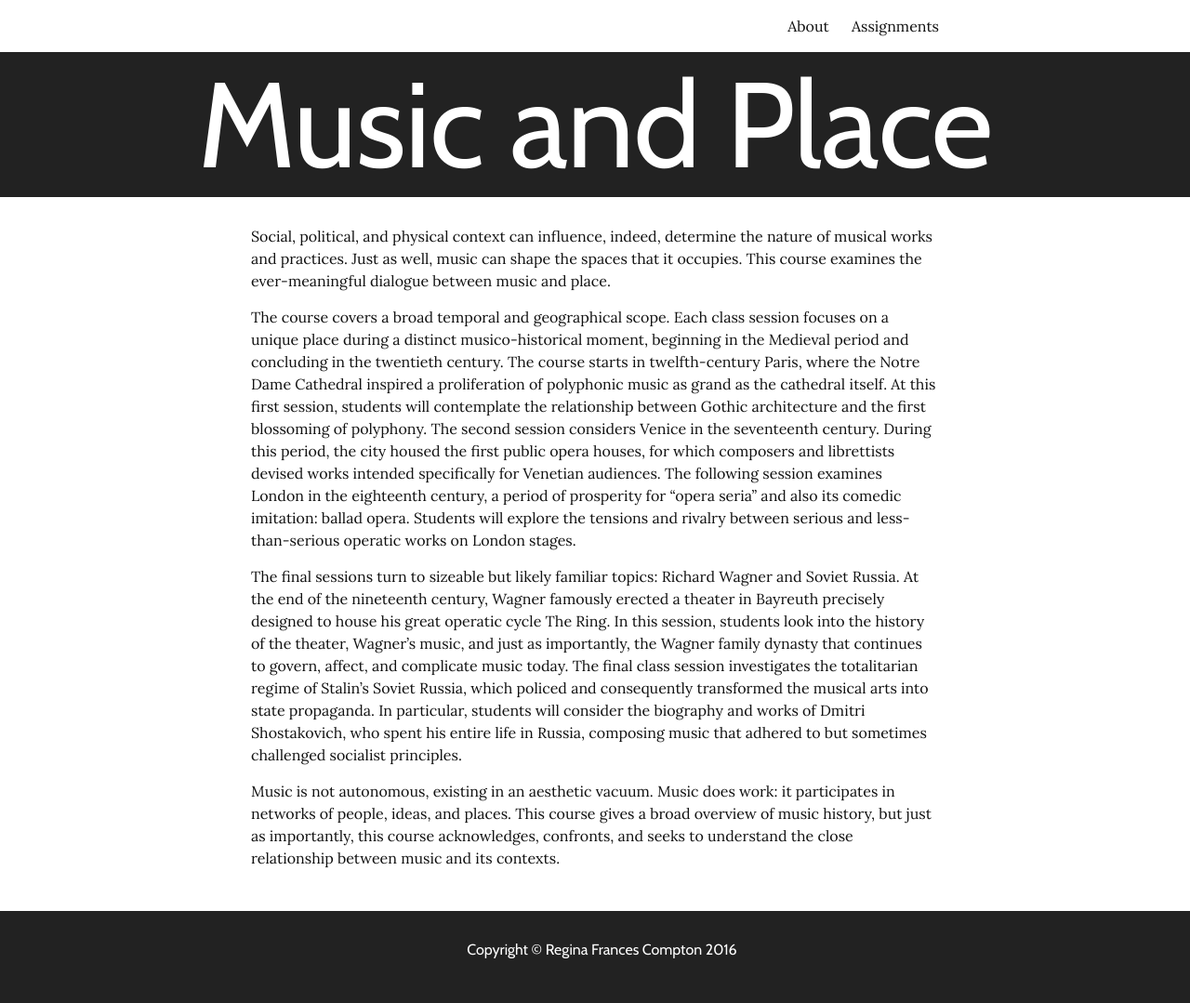
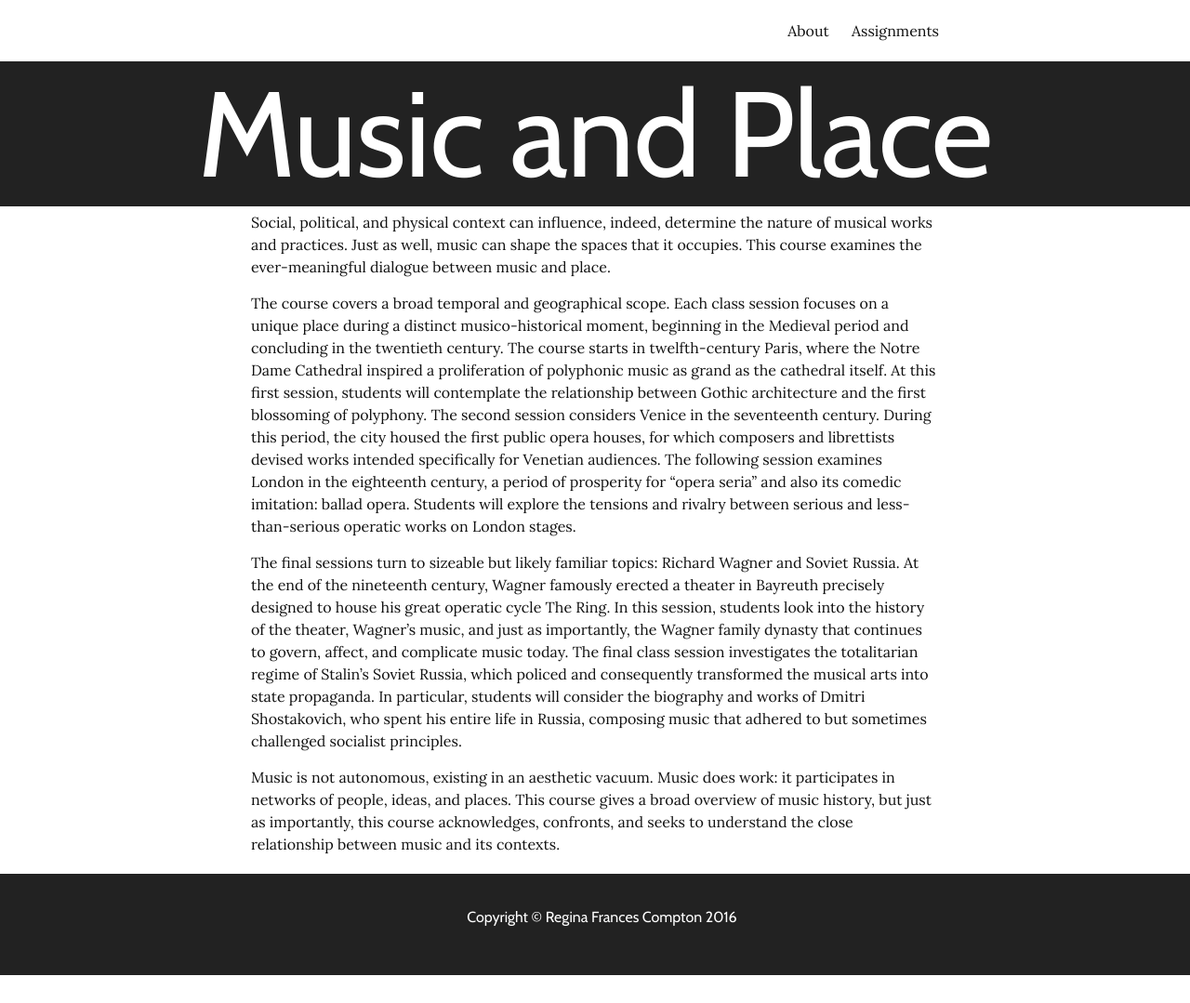
Before and after one commit to reginafcompton/music-place, a Jekyll site: the page built from index.html, in a window 1280 px wide. Shown: the whole page at 93% size. Built offline with Jekyll 4.4.1, drawn with Linux system fonts in a browser that asks for light colours; after the commit the page ends 1049 px from its top, so only the background shows below that.

Commit message:
Small padding changes

```diff
--- a/_sass/_base.scss
+++ b/_sass/_base.scss
@@ -162,6 +162,8 @@ pre {
     margin-left: auto;
     padding-right: $spacing-unit;
     padding-left: $spacing-unit;
+    padding-top: 5px;
+    padding-bottom: 5px;
     @extend %clearfix;
 
     @include media-query($on-laptop) {
@@ -169,6 +171,8 @@ pre {
         max-width:         calc(#{$content-width} - (#{$spacing-unit}));
         padding-right: $spacing-unit / 2;
         padding-left: $spacing-unit / 2;
+        padding-top: 5px;
+        padding-bottom: 5px;
     }
 }
 
--- a/_sass/_layout.scss
+++ b/_sass/_layout.scss
@@ -204,7 +204,7 @@ footer {
  * Page content
  */
 .page-content {
-    padding: $spacing-unit 0;
+    padding: 0;
 }
 
 .page-heading {
```
